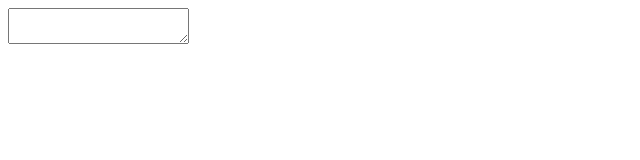
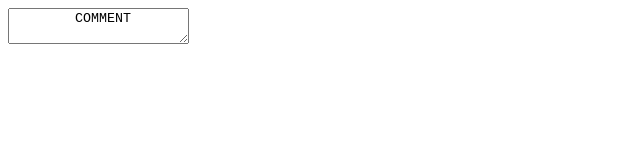
Before and after one commit to deepak-rahi/Naharis, a plain HTML site: page comment.html in a window 1280 px wide. Shown: the full height of the page, 0-640 px from the left. Drawn offline with Linux system fonts and the light colour scheme.

Commit message:
Update comment.html

```diff
--- a/comment.html
+++ b/comment.html
@@ -7,6 +7,7 @@
 </head>
 <body>
     <textarea name="id=">
+        COMMENT
 
     </textarea>
 </body>
```
